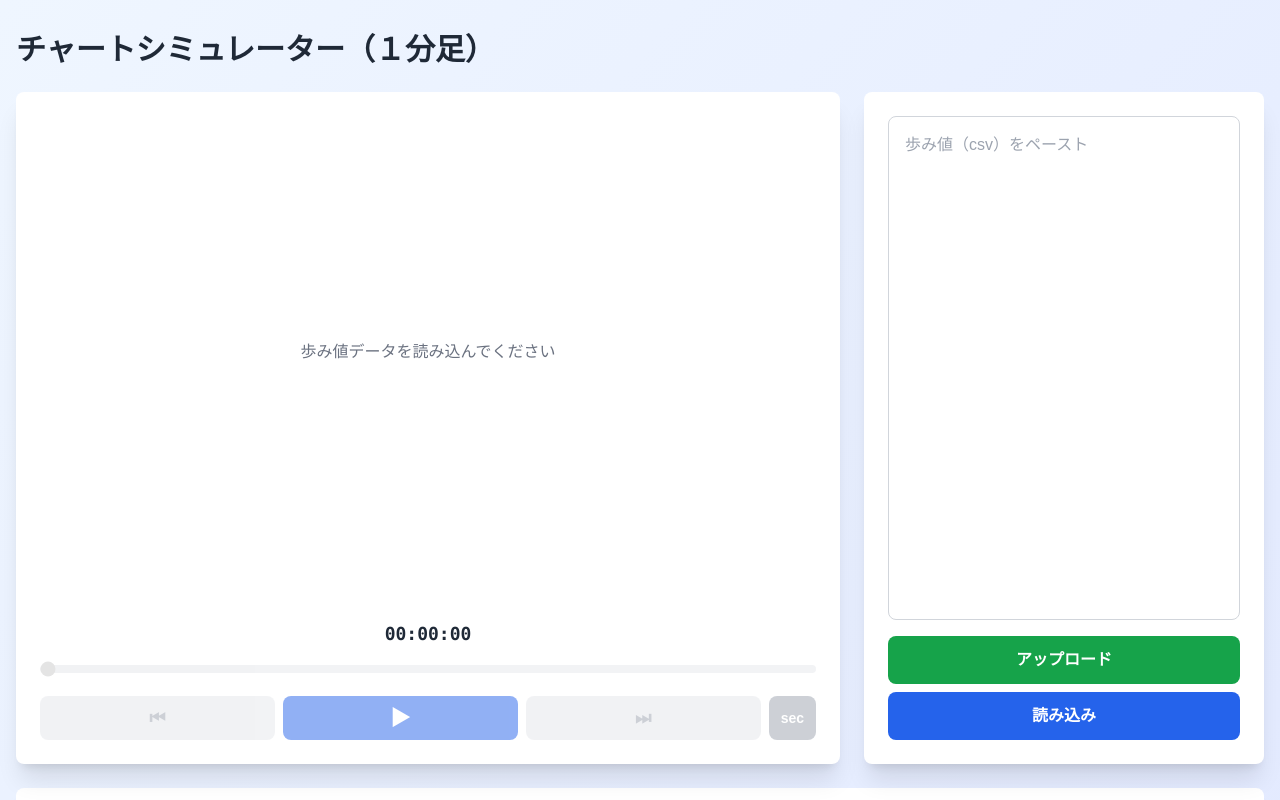
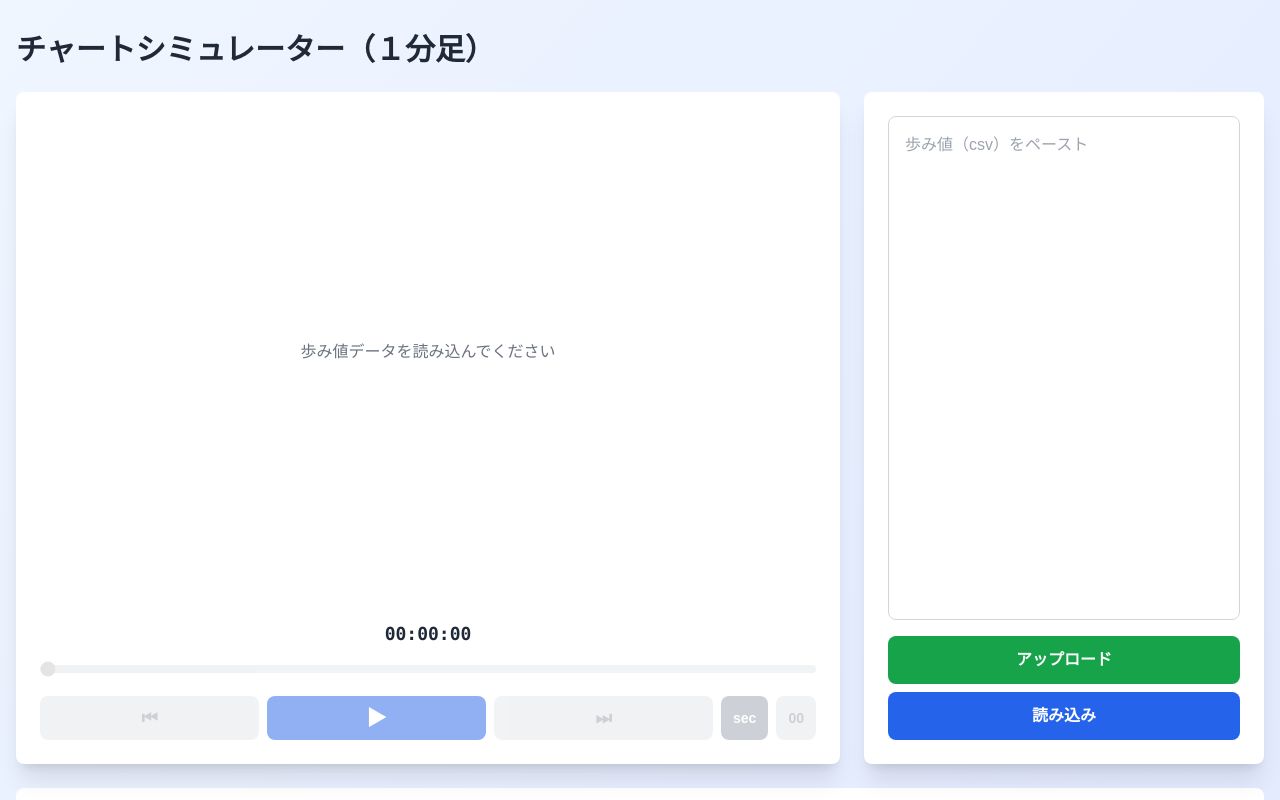
Before and after one commit to kashiomaru/kabu_sim, a Next.js app: page / in a window 1280 px wide. Shown: the top 800 px of the page. Built offline with nearby package versions, Linux system fonts and the light colour scheme.

Commit message:
00ボタンを用意

```diff
--- a/app/page.tsx
+++ b/app/page.tsx
@@ -159,6 +159,22 @@ export default function Home() {
 
   const handleSpeedModeToggle = () => {
     setSpeedMode((current) => current === 'sec' ? 'min' : 'sec');
+  };
+
+  const handleResetSeconds = () => {
+    if (!isControlsActive || !candlestickData || candlestickData.length === 0) return;
+
+    const currentTimestamp = getCurrentTimestamp();
+
+    // 現在の時刻から秒数を00にリセット
+    const currentDate = new Date(currentTimestamp * 1000);
+    currentDate.setUTCSeconds(0, 0); // 秒を00にリセット
+    const newTimestamp = Math.floor(currentDate.getTime() / 1000);
+
+    // 新しい時刻に対応するシークバーの値を計算
+    const newSeekValue = getSeekValueFromTimestamp(newTimestamp);
+    setSeekValue(Math.max(0, Math.min(100, newSeekValue)));
+    setIndicator('秒数リセット');
   };
 
   // CSVをパースする関数
@@ -770,6 +786,17 @@ export default function Home() {
                 >
                   {speedMode === 'sec' ? 'sec' : 'min'}
                 </button>
+                <button
+                  onClick={handleResetSeconds}
+                  disabled={!isControlsActive}
+                  className={`font-semibold py-2 px-3 rounded-lg transition-colors duration-200 text-sm min-w-0 ${
+                    isControlsActive
+                      ? 'bg-gray-200 hover:bg-gray-300 dark:bg-gray-700 dark:hover:bg-gray-600 text-gray-800 dark:text-white'
+                      : 'bg-gray-200 dark:bg-gray-700 text-gray-400 dark:text-gray-500 cursor-not-allowed opacity-50'
+                  }`}
+                >
+                  00
+                </button>
               </div>
             </div>
           </div>
```
